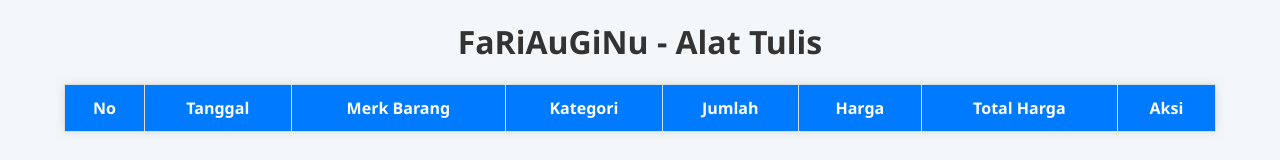
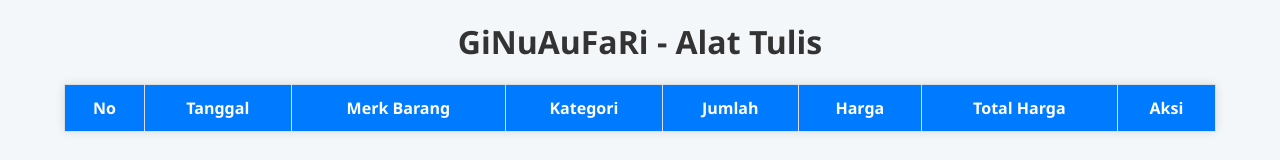
Before and after one commit to Jakesim05/Website-Project.Github, a plain HTML site: page index.html in a window 1280 px wide. Shown: the top 160 px of the page. Drawn offline with Linux system fonts and the light colour scheme.

Commit message:
index.com
Perubahan Nama Judul GiNuAuFaRi

```diff
--- a/index.html
+++ b/index.html
@@ -102,7 +102,7 @@
     </style>
 </head>
 <body>
-    <h1>FaRiAuGiNu - Alat Tulis</h1>
+    <h1>GiNuAuFaRi - Alat Tulis</h1>
 
     <!-- Data Tabel -->
     <table>
```
